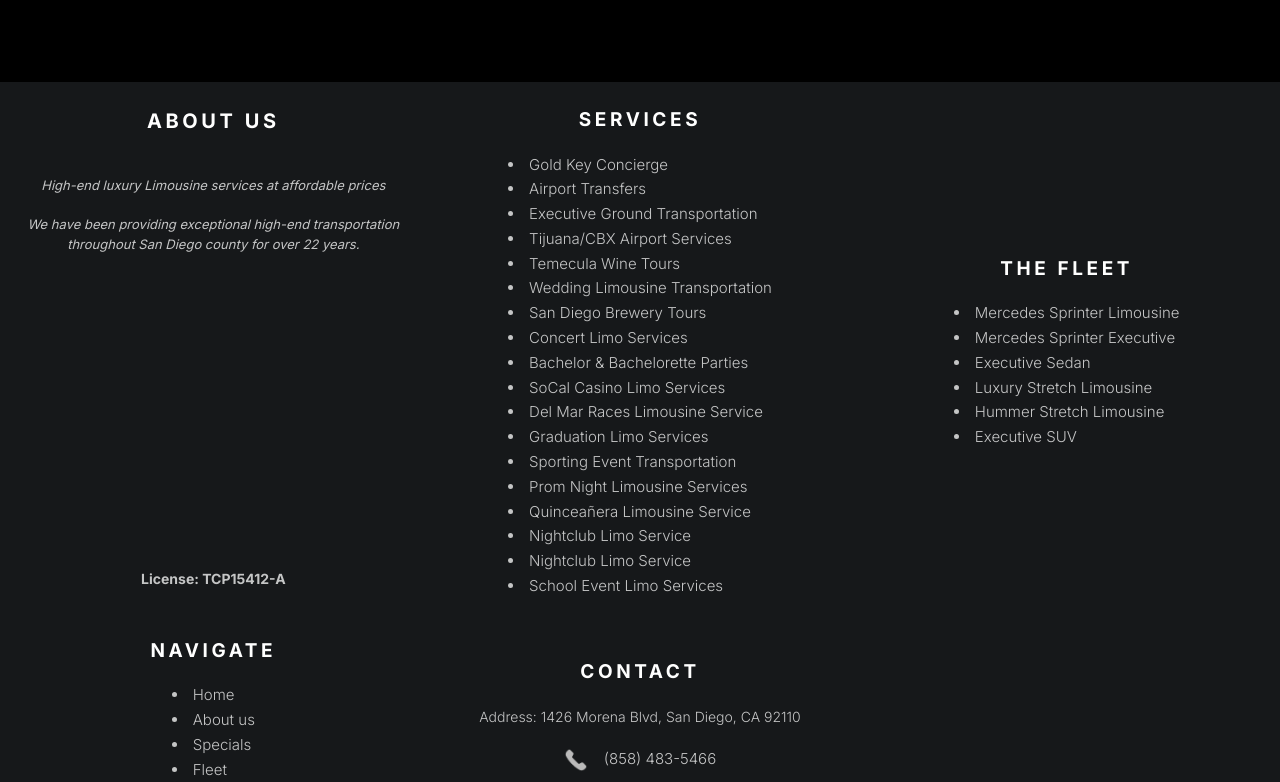
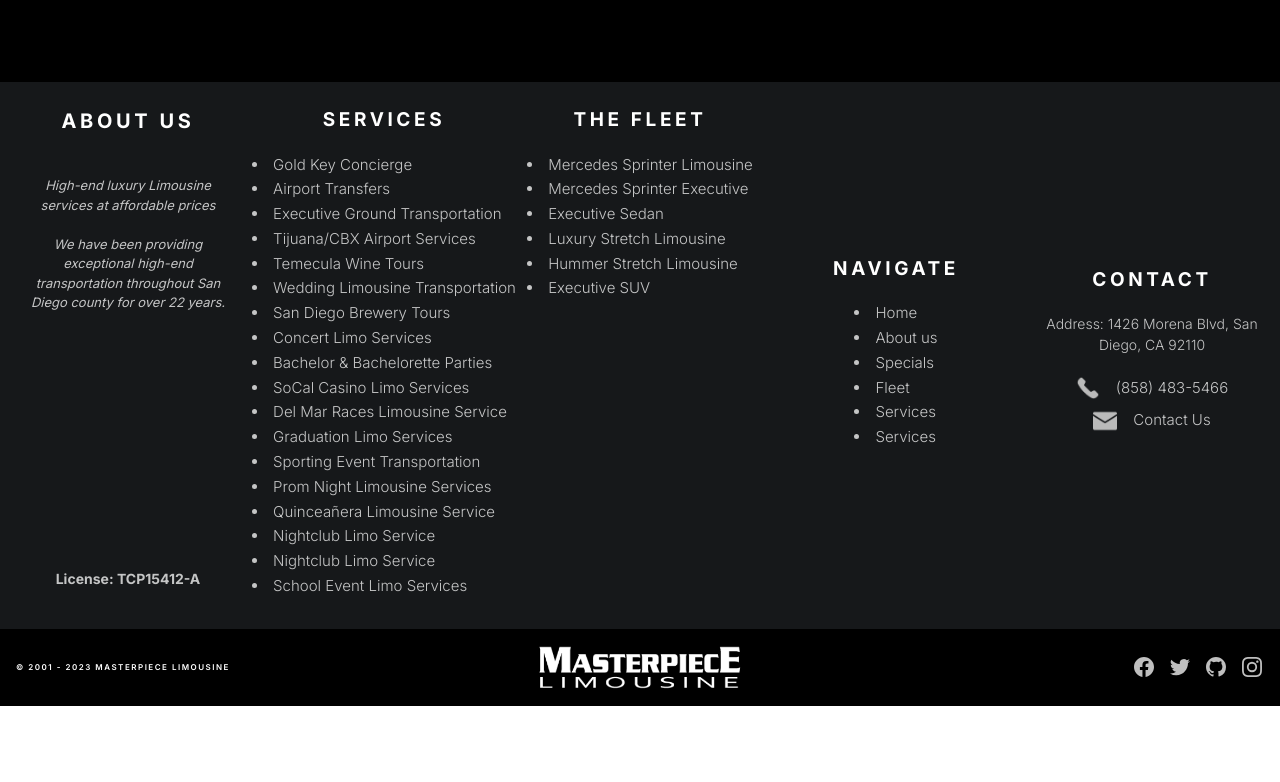
Before and after one commit to Hadees621/master-limousines, a Next.js app: page /services in a window 1280 px wide. Shown: the part 5018-5800 px from the top of the page. After the commit the page ends 5724 px from the top, so only its background shows below. Built offline with nearby package versions, Linux system fonts and the light colour scheme.

Commit message:
footer fixed for sm and md

```diff
--- a/src/components/common/Footer.js
+++ b/src/components/common/Footer.js
@@ -4,7 +4,7 @@ export default function Footer() {
     <footer className="bg-[#16181A] pt-6">
       <div className="sm:align-items-center pb-8">
         <div className="grid grid-cols-1 lg:grid-cols-3">
-          <div className="grid grid-cols-1 sm:grid-cols-2 md:grid-cols-2 lg:col-span-3 1024:grid-cols-3 2xl:grid-cols-5 gap-y-10">
+          <div className="grid grid-cols-1 sm:grid-cols-2 md:grid-cols-3 lg:col-span-3 1024:grid-cols-5 2xl:grid-cols-5 gap-y-10">
             {/* about us */}
             <div className="flex flex-col text-center justify-center h-full px-[25px] gap-y-10">
               <p className="text-[#FFFFFF] text-[20px] font-Montserrat font-[700] uppercase tracking-[3.6px] text-center lg:text-center">About us</p>
@@ -22,7 +22,7 @@ export default function Footer() {
               <p className="text-[#FFFFFF] text-[19px] font-Montserrat font-[700] uppercase tracking-[3.6px]">Services</p>
               <div className='flex justify-center'>
                 <ul className="flex flex-col text-left mt-5 space-y-1 list-inside list-disc whitespace-nowrap">
-                  <li className="font-Archivo text-[15px] font-[300] leading-[20.8px] text-[rgba(255,255,255,0.75)]">
+                  <li className="font-Archivo text-[15px] md:text-[15px] font-[300] leading-[20.8px] text-[rgba(255,255,255,0.75)]">
                     Gold Key Concierge
                   </li>
                   <li className="font-Archivo text-[15px] font-[300] leading-[20.8px] text-[rgba(255,255,255,0.75)]">
@@ -81,7 +81,7 @@ export default function Footer() {
             </div>
 
             {/* THE FLEET */}
-            <div className="flex flex-col text-center justify-center">
+            <div className="flex flex-col text-center justify-center md:justify-start">
               <p className="text-[#FFFFFF] text-[19px] font-Montserrat font-[700] uppercase tracking-[3.6px]">THE FLEET</p>
               <div className='flex justify-center'>
                 <ul className="flex flex-col text-left mt-5 space-y-1 list-disc list-inside whitespace-nowrap">
@@ -114,7 +114,7 @@ export default function Footer() {
 
             {/* NAVIGATE */}
             <div className="flex flex-col text-center justify-center">
-              <p className="text-[#FFFFFF] text-[19px] font-Montserrat font-[700] uppercase tracking-[3.6px] text-center lg:text-center">NAVIGATE</p>
+              <p className="text-[#FFFFFF] text-[19px] font-Montserrat font-[700] uppercase tracking-[3.6px] text-center">NAVIGATE</p>
               <div className='flex justify-center'>
                 <ul className="flex flex-col text-left mt-5 space-y-1 list-disc list-inside">
                   <li className="font-Archivo text-[15px] font-[300] leading-[20.8px] text-[rgba(255,255,255,0.75)]">
@@ -173,8 +173,8 @@ export default function Footer() {
           </div>
         </div>
       </div>
-      <div class="grid grid-cols-1 h-full bg-black items-center justify-center gap-y-20 pt-8 pb-2">
-        <div className="flex justify-center">
+      <div class="grid grid-cols-1 md:grid-cols-3  h-full bg-black items-center justify-center gap-y-20 py-4">
+        <div className="flex justify-center md:justify-start">
           <p class="text-[#FFF] font-Montserrat text-[8px] font-semibold uppercase tracking-[1.5px] pl-4">
             © 2001 - 2023 Masterpiece Limousine
           </p>
@@ -182,7 +182,7 @@ export default function Footer() {
         <div className="flex justify-center">
           <img src="/footer/112.png" alt="Logo" class="h-[45px] w-auto"></img>
         </div>
-        <div className="flex justify-center pr-4">
+        <div className="flex justify-center md:justify-end md:pr-4">
           <ul class="flex items-end gap-3">
             <li>
               <a
```
